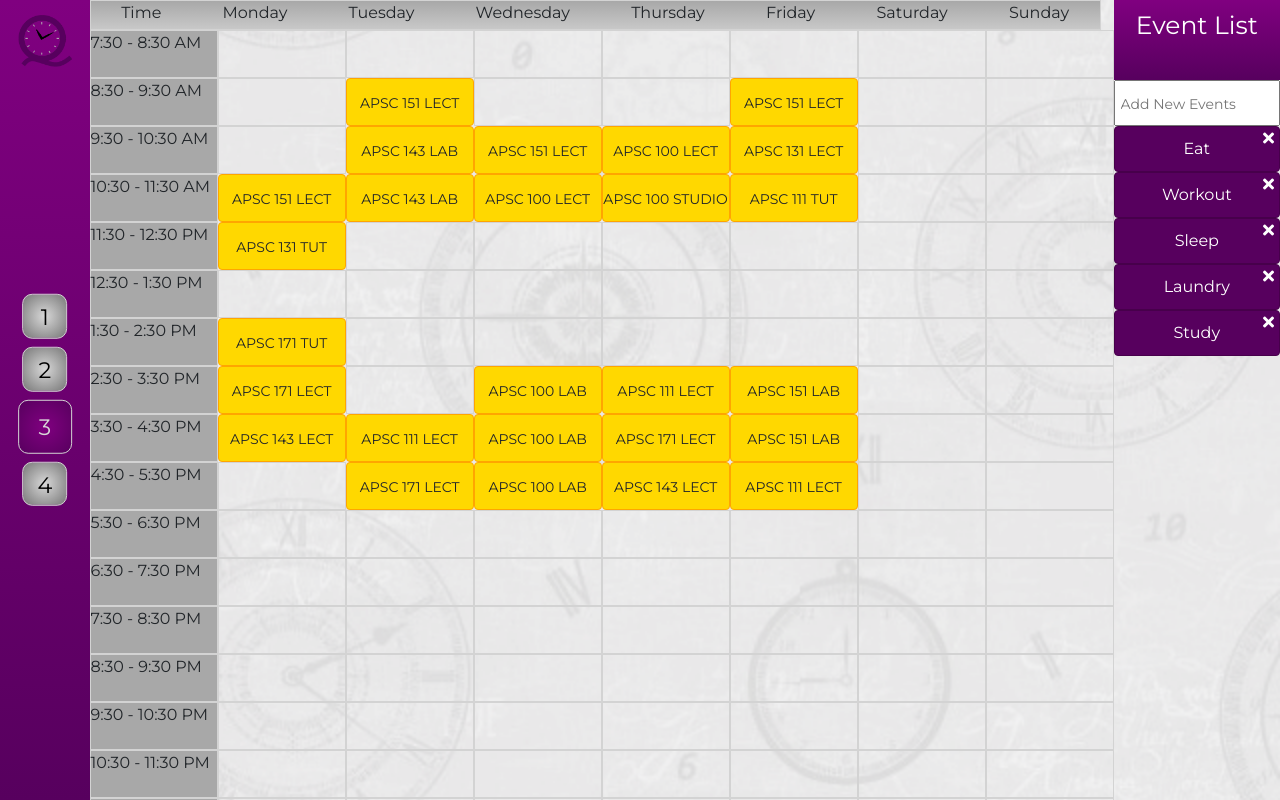
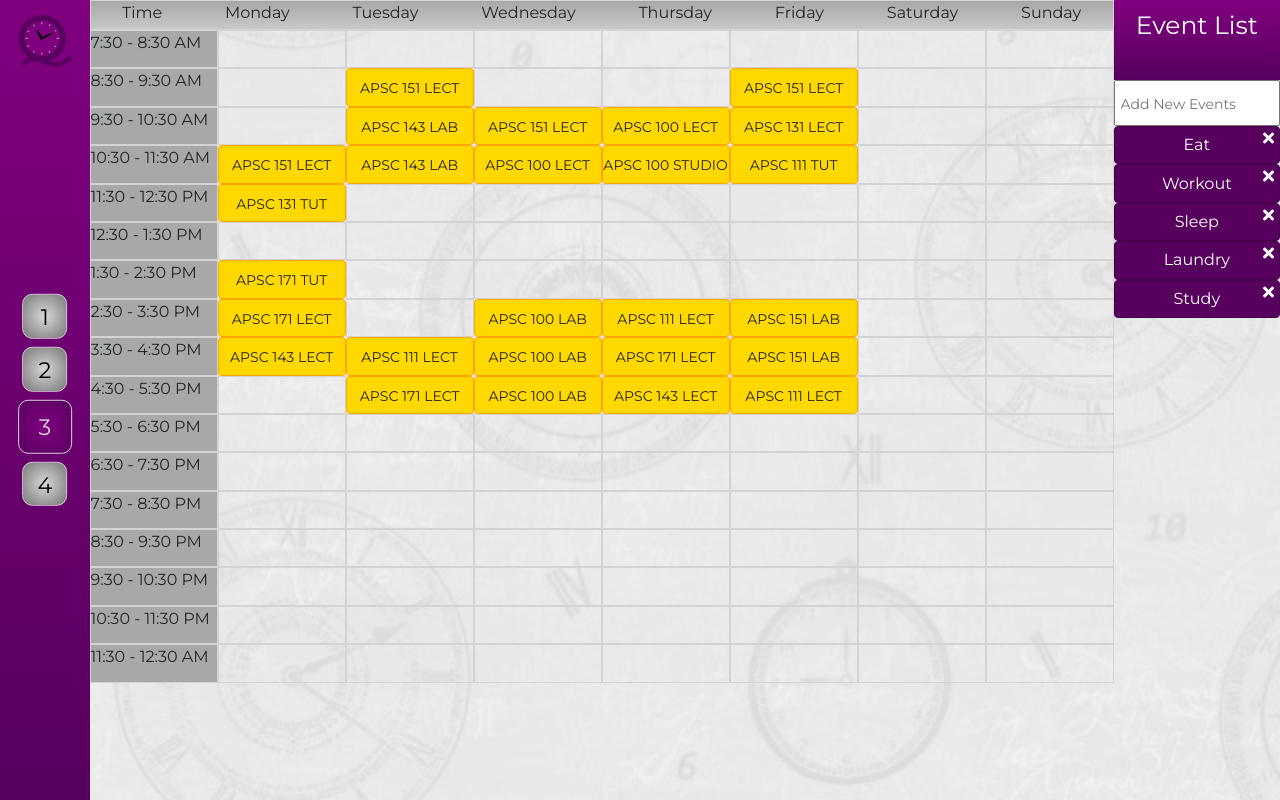
Before and after one commit to AdamCooke00/Mod3, a plain HTML site: page TimeTable page/index.html in a window 1280 px wide. Drawn offline with nearby package versions, Linux system fonts and the light colour scheme.

Commit message:
Updated sizing
Should fit all monitors. Isnt a percetage as i can't figure it out

```diff
--- a/TimeTable page/tableStyles.css
+++ b/TimeTable page/tableStyles.css
@@ -141,8 +141,6 @@ html, body {
     width: 80%;
     float: left;
     height: 100%;
-    overflow: scroll;
-    overflow-x: hidden;
 }
 
 #numberingBar{
@@ -164,18 +162,18 @@ html, body {
 
 .timeSlot{
     width: 100%;
-    height: 3rem;
+    height: 2.4rem;
     border: 1px solid #d3d3d3;
 }
 
 .time{
     width: 100%;
-    height: 3rem;
+    height: 2.4rem;
     border: 1px solid #d3d3d3;
 }
 
 #dateScroll{
-    width: 79%;
+    width: 80%;
     height: 30px;
     /* background-color: #A8A8A8; */
     background-image: linear-gradient(#A8A8A8,#C8C8C8);
@@ -213,7 +211,7 @@ button{
     /* font-family: Roboto; */
     /* Replaced with montserrat */
     width: 100%;
-    height: 46px;
+    height: 2.4rem;
     color: black;
     position: relative;
 }
@@ -320,7 +318,7 @@ span{
     font-size: 14px;
     font-weight: normal;
     /* line-height: 1.42857143; */
-    line-height: 3rem;
+    line-height: 2.4rem;
     /* fills cell */
     text-align: center;
     white-space: nowrap;
```
